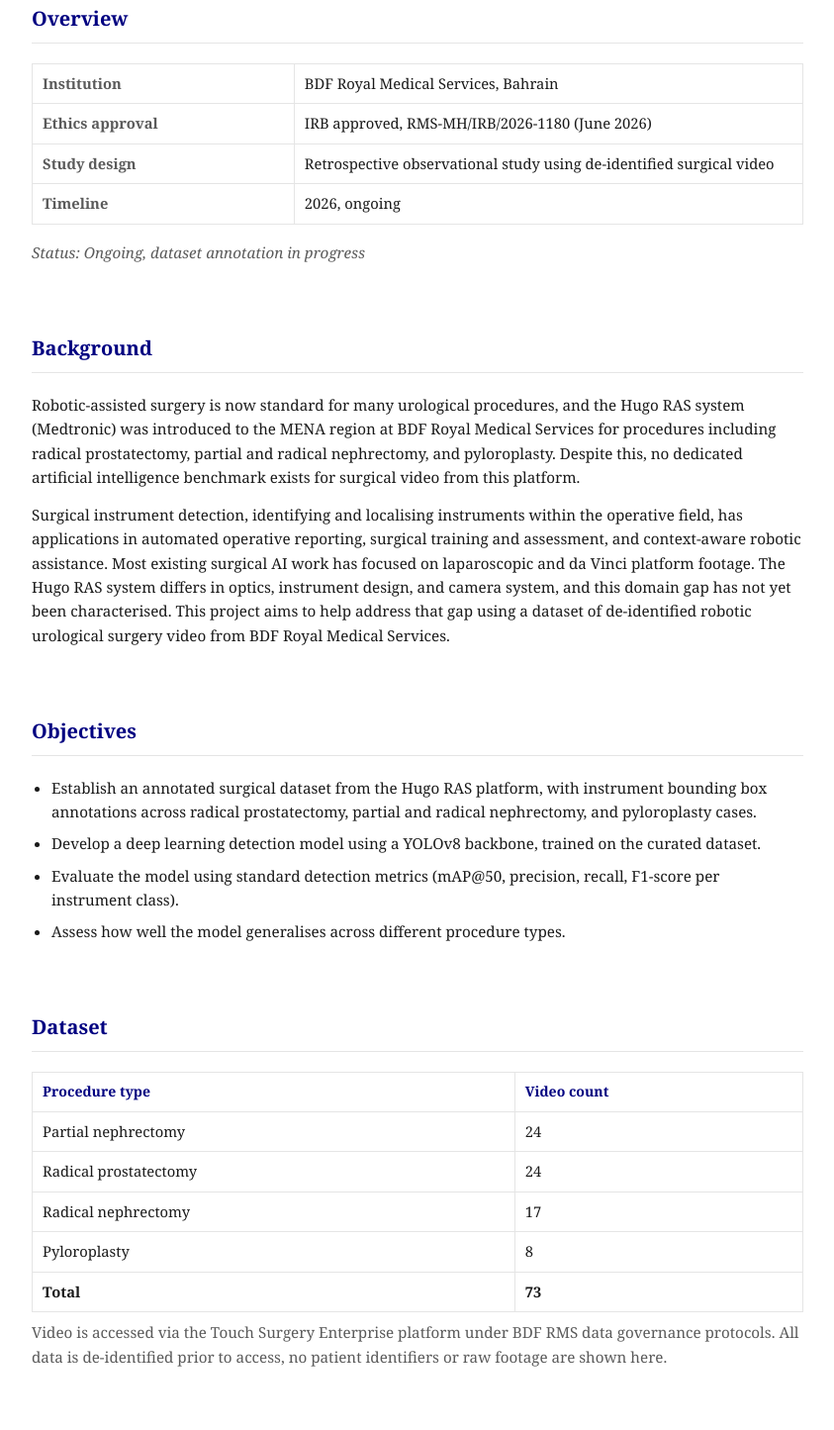
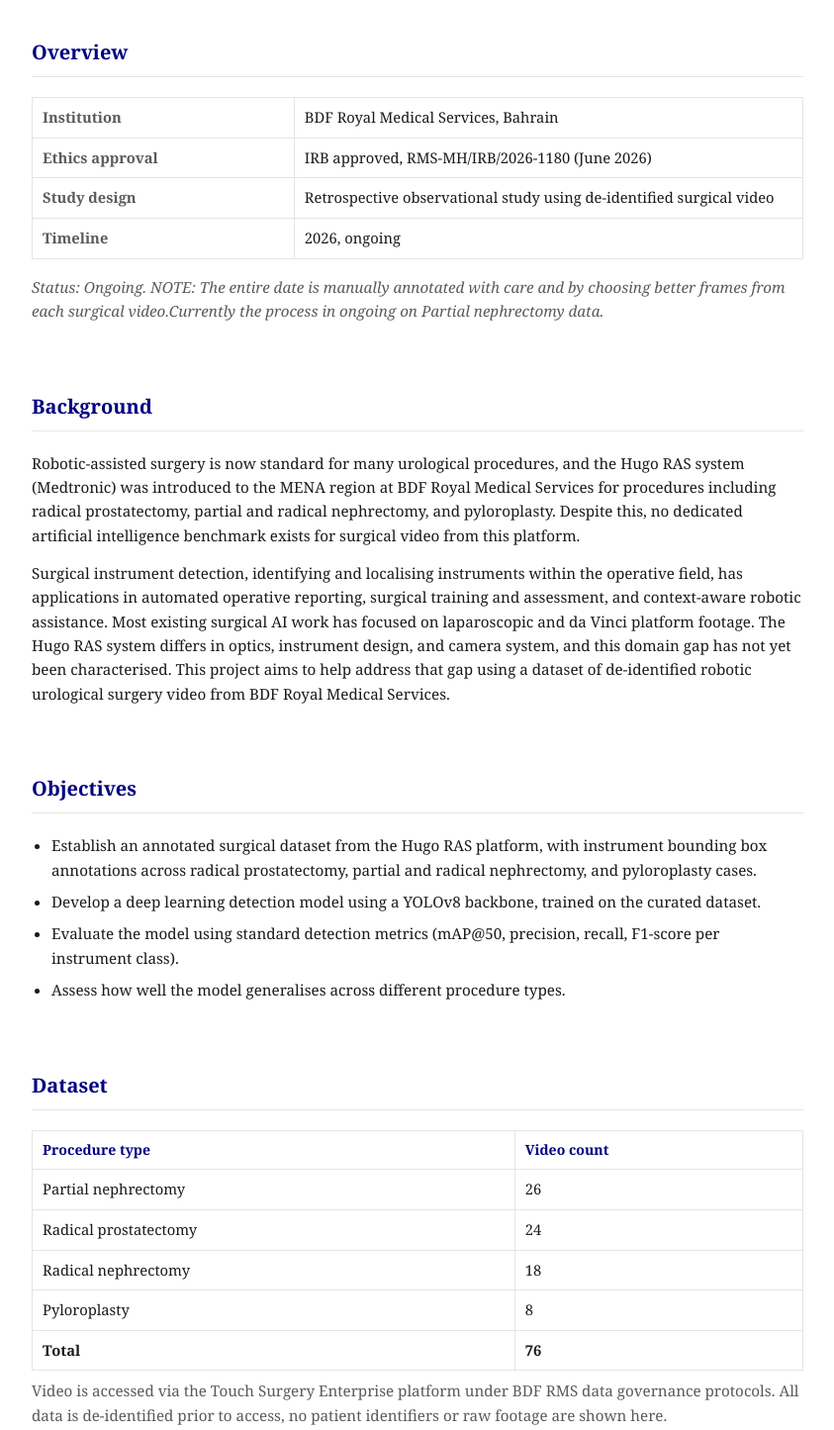
Before and after one commit to DevisGit18/UroInstruSight, a plain HTML site: page index.html in a window 1280 px wide. Shown: the part 382-1827 px from the top of the page at 99% size, without its empty margins (218-1061 px from the left). Drawn offline with Linux system fonts and the light colour scheme.

Commit message:
Update index.html

```diff
--- a/index.html
+++ b/index.html
@@ -21,8 +21,8 @@
 <main>
 
   <section class="page-intro">
-    <h1>Deep Learning-Based Surgical Instrument Detection in Robotic Urological Surgery on the Hugo RAS Platform</h1>
-    <p class="tagline">Research Attachment, BDF Royal Medical Services, Bahrain</p>
+    <h1>UroInstruSight - A Deep Learning-Based Surgical Instrument Detection tool for  Robotic Urological Surgery on the Hugo RAS Platform</h1>
+    <p class="tagline">As a part of a research attachment at BDF Royal Medical Services, Bahrain</p>
     <p class="program-line">
       Principal Investigator: Devisree Sumesh &middot; Undergraduate Researcher<br>
       Supervised by Dr. Ayman Raees (Consultant Urologist, BDF Royal Medical Services)<br>
@@ -50,7 +50,8 @@
         <td>2026, ongoing</td>
       </tr>
     </table>
-    <p class="status-line">Status: Ongoing, dataset annotation in progress</p>
+    <p class="status-line">Status: Ongoing.
+    NOTE: The entire date is manually annotated with care and by choosing better frames from each surgical video.Currently the process in ongoing on Partial nephrectomy data.</p>
   </section>
 
   <section class="section">
@@ -92,7 +93,7 @@
       </tr>
       <tr>
         <td>Partial nephrectomy</td>
-        <td>24</td>
+        <td>26</td>
       </tr>
       <tr>
         <td>Radical prostatectomy</td>
@@ -100,7 +101,7 @@
       </tr>
       <tr>
         <td>Radical nephrectomy</td>
-        <td>17</td>
+        <td>18</td>
       </tr>
       <tr>
         <td>Pyloroplasty</td>
@@ -108,12 +109,13 @@
       </tr>
       <tr>
         <td><strong>Total</strong></td>
-        <td><strong>73</strong></td>
+        <td><strong>76</strong></td>
       </tr>
     </table>
     <p class="dataset-note">
       Video is accessed via the Touch Surgery Enterprise platform under BDF RMS data governance protocols.
       All data is de-identified prior to access, no patient identifiers or raw footage are shown here.
+
     </p>
   </section>
 
```
